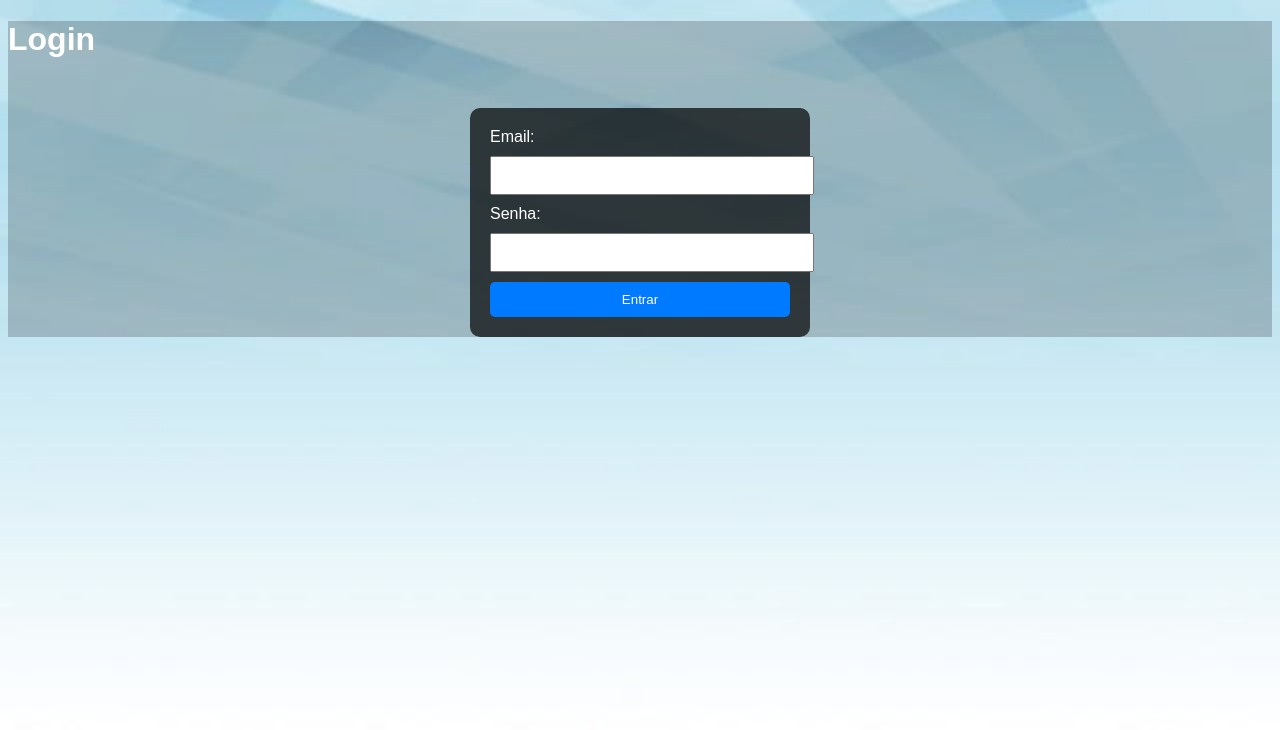
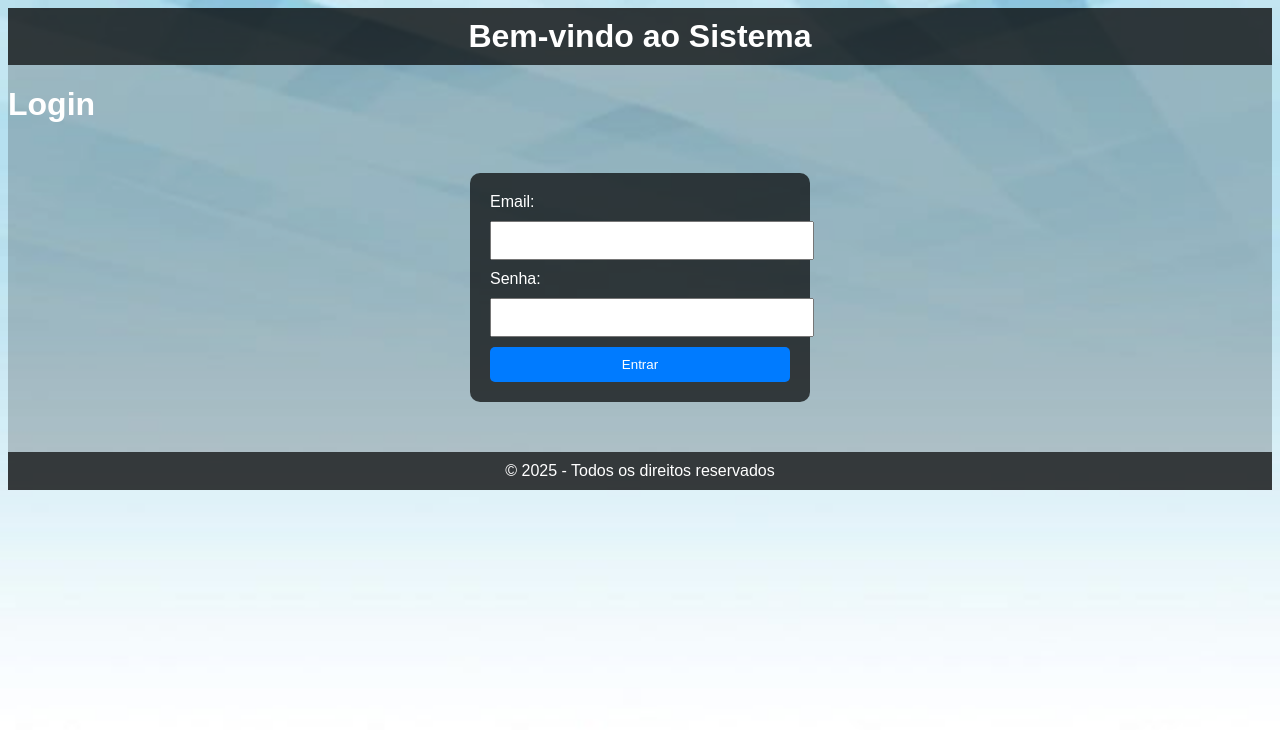
Before and after one commit to geanngm/webchamados, a Flask app: template templates/login.html in a window 1280 px wide. Shown: the top 730 px of the page. Run offline with Flask 3, Linux system fonts and the light colour scheme; the template is opened without the code that fills it, so the values that code supplies are empty.

Commit message:
Update login.html
LOGIN

```diff
--- a/templates/login.html
+++ b/templates/login.html
@@ -6,7 +6,7 @@
     <title>Login</title>
     <style>
         body {
-            background: url('/static/fundo.jpeg') no-repeat center center fixed;
+            background: url("{{ url_for('static', filename='fundo.jpeg') }}") no-repeat center center fixed;
             background-size: cover;
             backdrop-filter: brightness(0.8);
             color: white;
@@ -56,9 +56,22 @@
             margin-bottom: 5px;
             text-align: center;
         }
+        .header, .footer {
+            background-color: rgba(0, 0, 0, 0.7);
+            color: white;
+            text-align: center;
+            padding: 10px 0;
+        }
+        .header h1, .footer p {
+            margin: 0;
+        }
     </style>
 </head>
 <body>
+    <div class="header">
+        <h1>Bem-vindo ao Sistema</h1>
+    </div>
+
     <h1>Login</h1>
     <form method="POST" action="/">
         <label for="email">Email:</label>
@@ -70,6 +83,7 @@
         <div class="error">{{ erro }}</div>
         {% endif %}
     </form>
+
     {% with messages = get_flashed_messages(with_categories=true) %}
     {% if messages %}
         <ul>
@@ -79,5 +93,9 @@
         </ul>
     {% endif %}
     {% endwith %}
+
+    <div class="footer">
+        <p>&copy; 2025 - Todos os direitos reservados</p>
+    </div>
 </body>
 </html>
```
